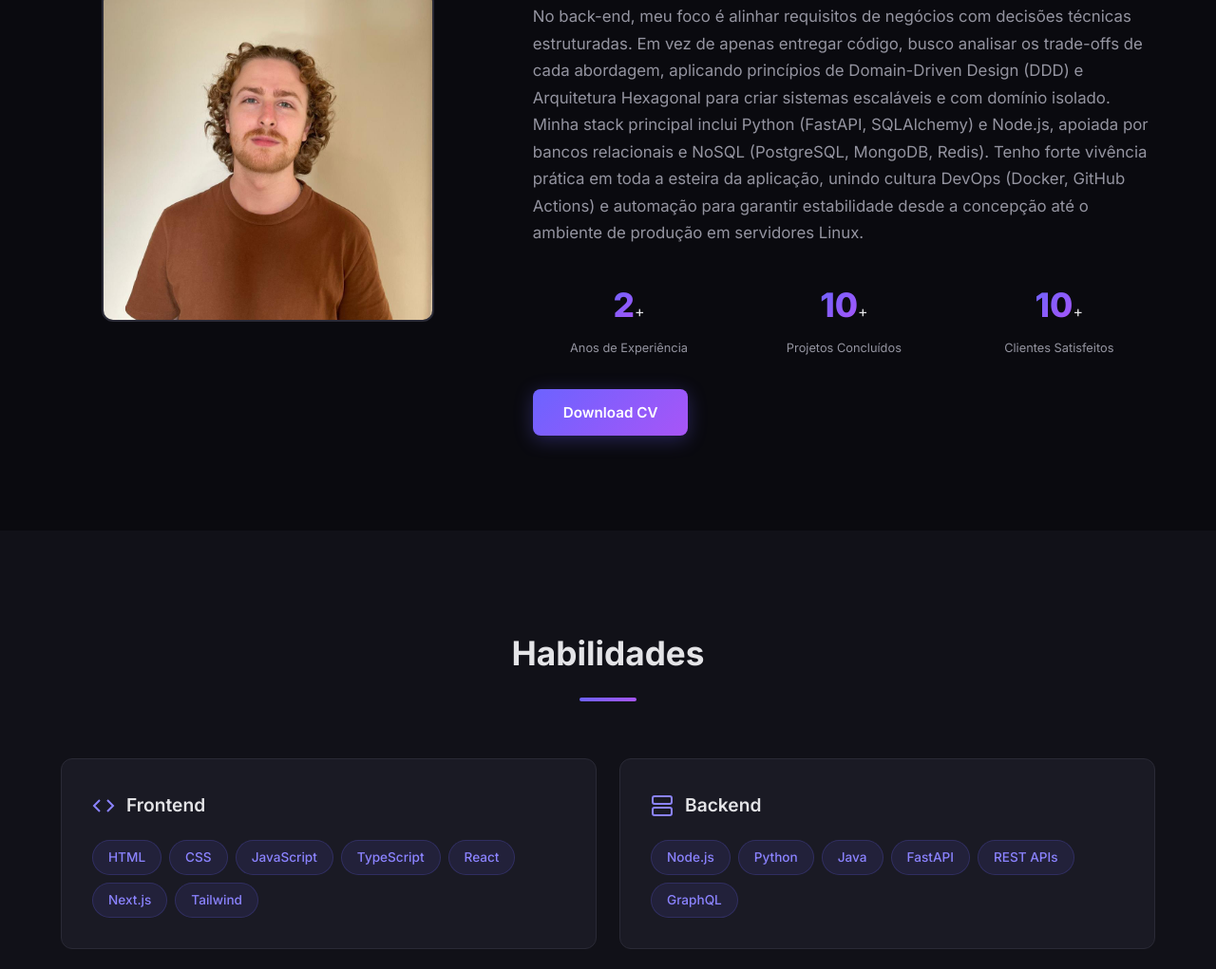
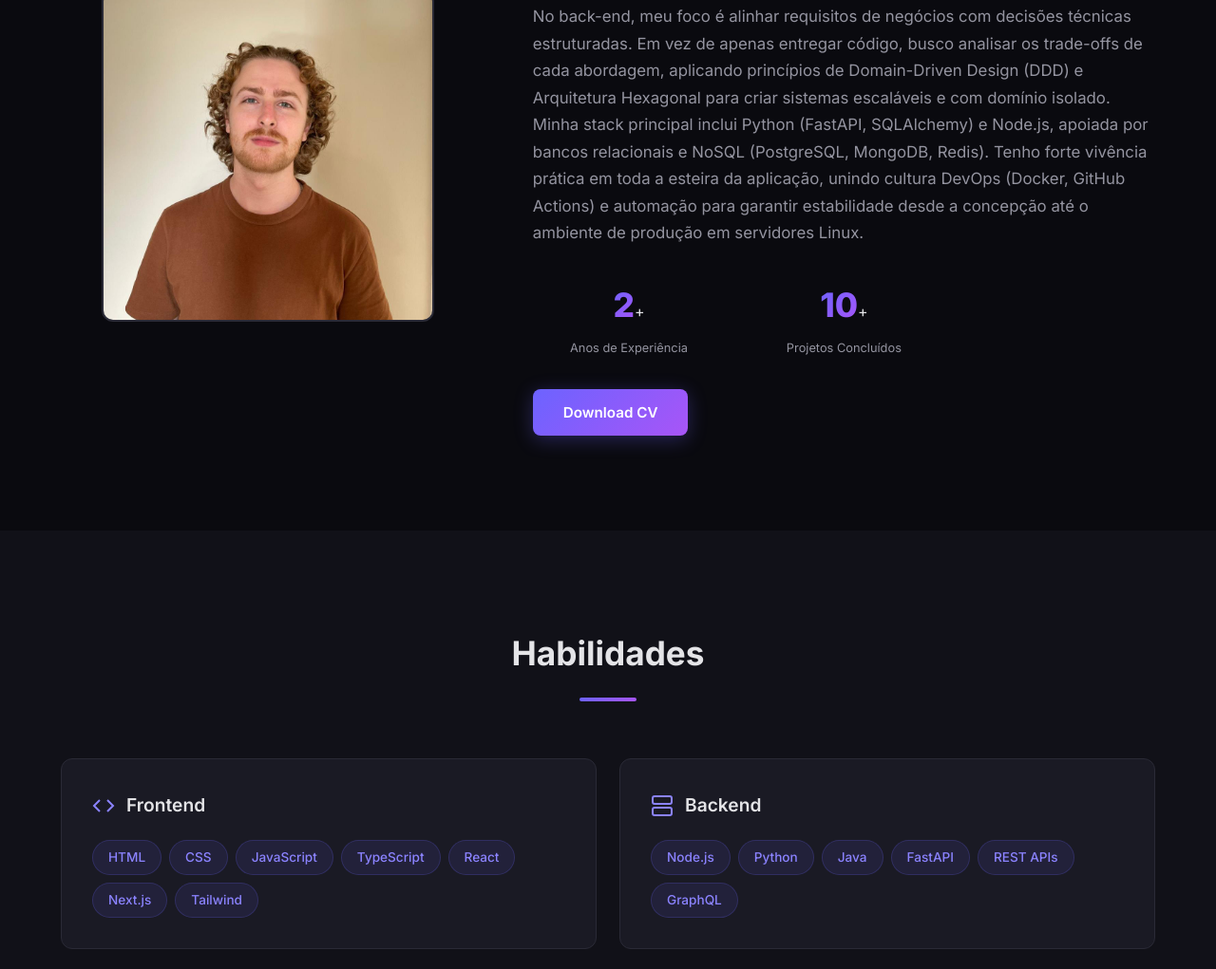
Before and after one commit to thiago-rocha-aquino/portifolio, a plain HTML site: page index.html in a window 1280 px wide. Shown: the part 1171-2192 px from the top of the page at 95% size. Drawn offline with Linux system fonts and the light colour scheme.

Commit message:
FIX: REMOÇÃO DE COMPONENTE VISUAL

```diff
--- a/index.html
+++ b/index.html
@@ -102,10 +102,7 @@
                             <span class="stat-number" data-target="10">0</span>+
                             <span class="stat-label">Projetos Concluídos</span>
                         </div>
-                        <div class="stat">
-                            <span class="stat-number" data-target="10">0</span>+
-                            <span class="stat-label">Clientes Satisfeitos</span>
-                        </div>
+
                     </div>
                     <a href="./curriculo.pdf" class="btn btn-primary" download>
                         Download CV
```
